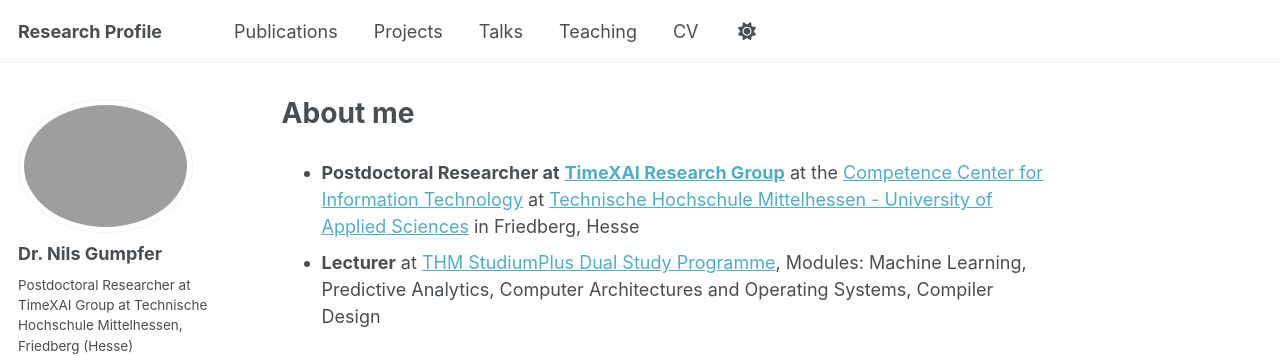
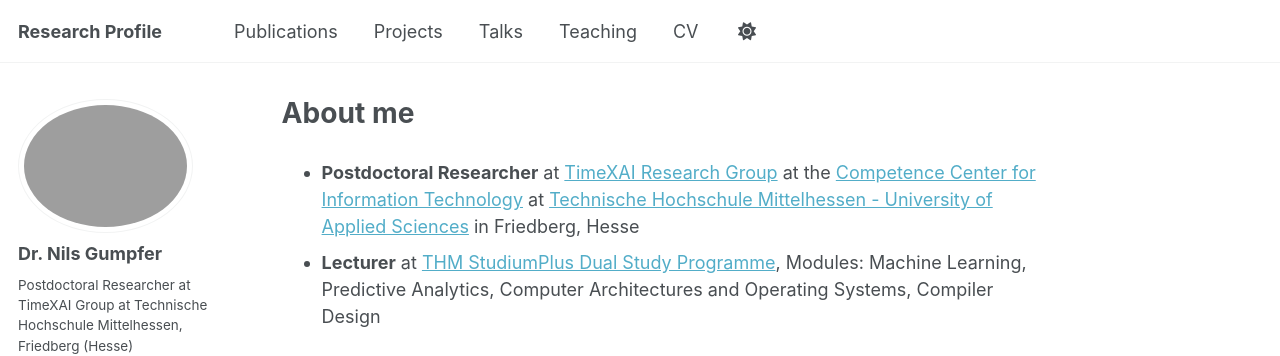
Before and after one commit to nilsgumpfer/nilsgumpfer.github.io, a Jekyll site: the page built from _pages/about.md, in a window 1280 px wide and 1120 px high. Shown: the top 356 px of the window. Built offline with Jekyll 4.4.1, drawn with Linux system fonts in a browser that asks for light colours; some web fonts are replaced; a script that is not in the unit is left out.

Commit message:
2025-07-29_11:38:31

```diff
--- a/_pages/about.md
+++ b/_pages/about.md
@@ -8,7 +8,7 @@ redirect_from:
   - /about.html
 ---
 
-- **Postdoctoral Researcher at** [**TimeXAI Research Group**](https://www.thm.de/mnd/jennifer-hannig/timexai-erklaerbare-kuenstliche-intelligenz-fuer-zeitreihen) at the [Competence Center for Information Technology](https://www.thm.de/kompetenzzentren/en/kite/profile.html) at [Technische Hochschule Mittelhessen - University of Applied Sciences](https://www.thm.de/site/en/) in Friedberg, Hesse
+- **Postdoctoral Researcher** at [TimeXAI Research Group](https://www.thm.de/mnd/jennifer-hannig/timexai-erklaerbare-kuenstliche-intelligenz-fuer-zeitreihen) at the [Competence Center for Information Technology](https://www.thm.de/kompetenzzentren/en/kite/profile.html) at [Technische Hochschule Mittelhessen - University of Applied Sciences](https://www.thm.de/site/en/) in Friedberg, Hesse
 - **Lecturer** at [THM StudiumPlus Dual Study Programme](https://studiumplus.de/kontakte/nils-gumpfer-10039/), Modules: Machine Learning, Predictive Analytics, Computer Architectures and Operating Systems, Compiler Design
 
 ### **Main Research Interest: Enabling Trustworthy and Safe Use of AI in Medical and Industrial Practice**
```
